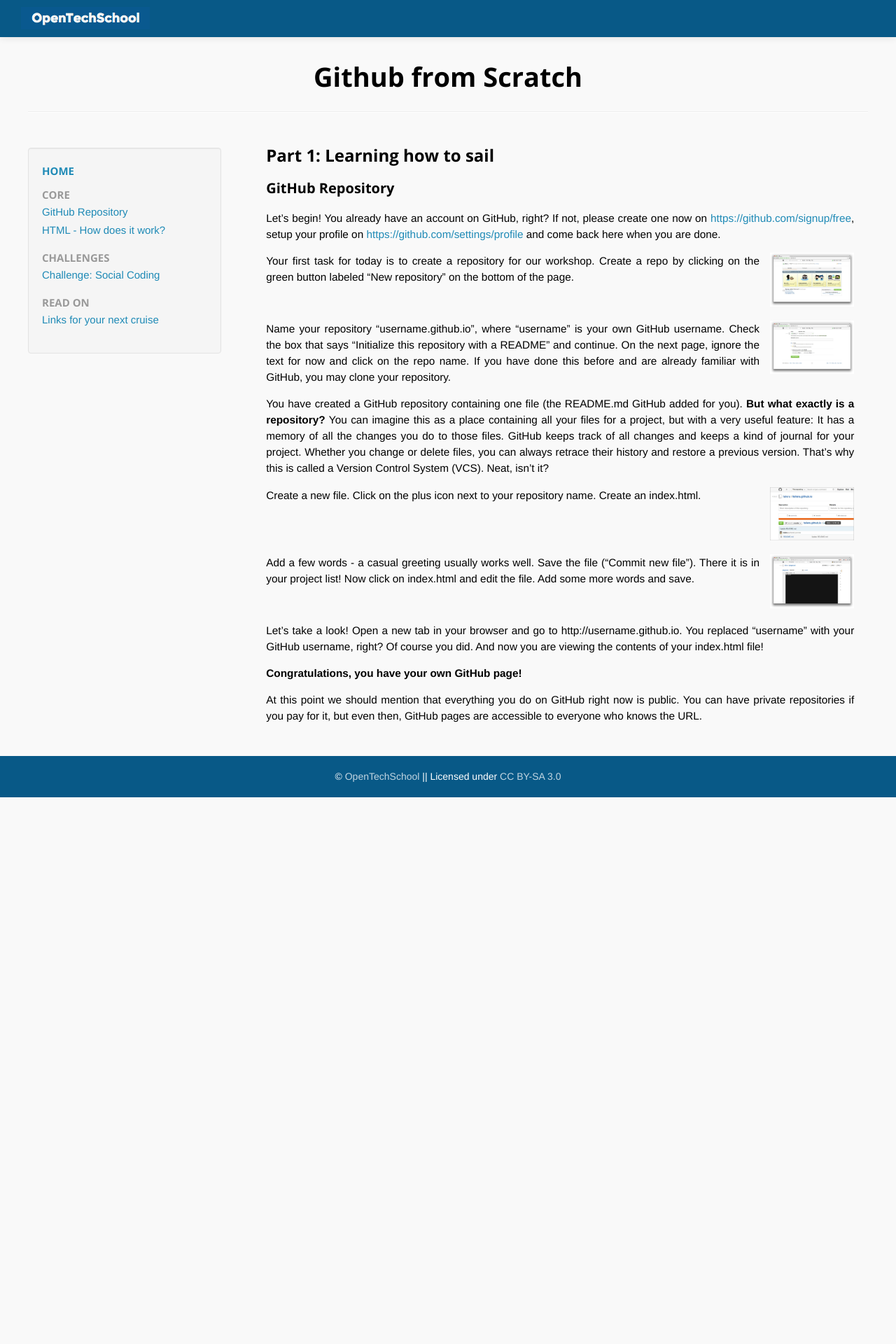
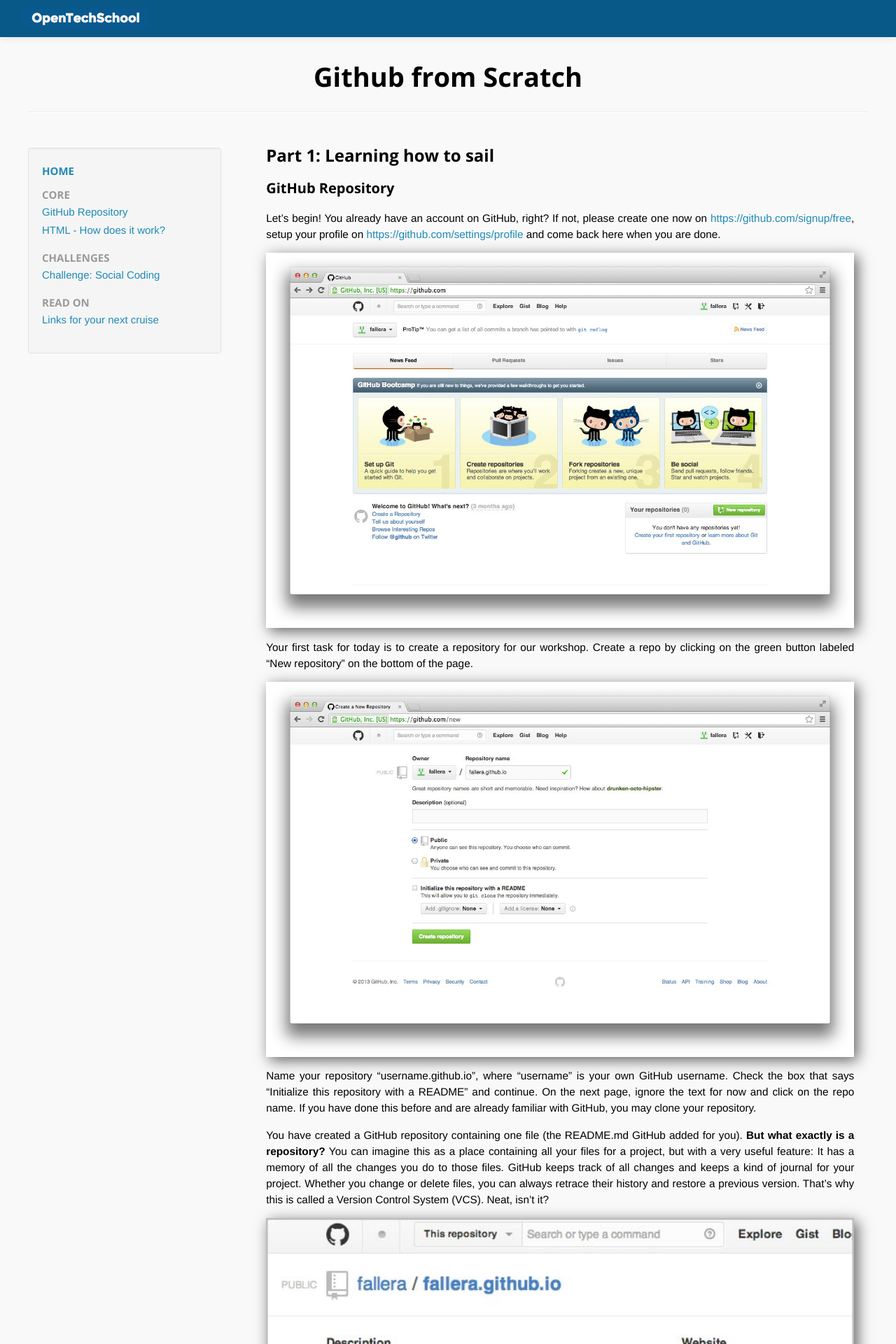
Before and after one commit to afknapping/github-from-scratch, a Jekyll site: the page built from _posts/2013-10-26-learning-to-sail.md, in a window 1280 px wide. Shown: the top 1920 px of the page at 70% size. Built offline with Jekyll 4.4.1, drawn with Linux system fonts in a browser that asks for light colours; Markdown is read by kramdown in place of the engine named in the settings; before the commit the page ends 1139 px from its top, so only the background shows below that.

Commit message:
add inline image styles

```diff
--- a/css/main.css
+++ b/css/main.css
@@ -223,3 +223,12 @@
   width: 100%;
   height: auto;
 }
+
+.post img {
+  width: 100%;
+  /* border: 1px solid #888; */
+  margin-bottom: 1em;
+  -webkit-box-shadow: 5px 5px 19px rgba(50, 50, 50, 0.75);
+  -moz-box-shadow:    5px 5px 19px rgba(50, 50, 50, 0.75);
+  box-shadow:         5px 5px 19px rgba(50, 50, 50, 0.75);
+}
```
